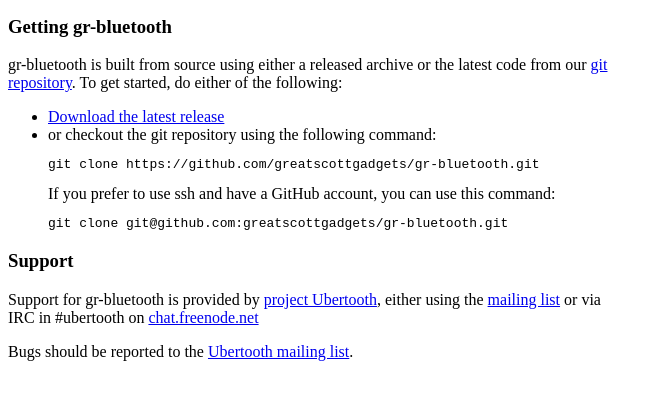
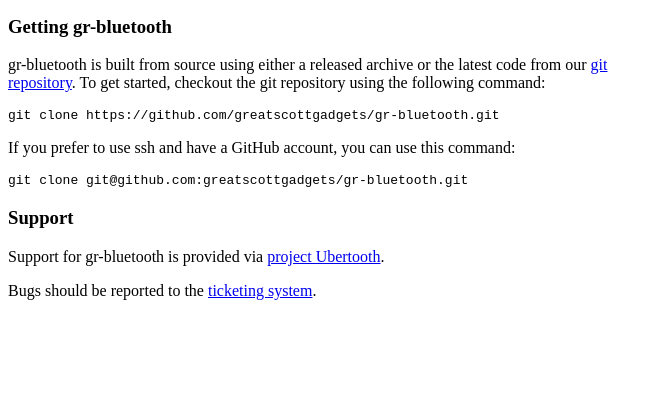
Before and after one commit to greatscottgadgets/gr-bluetooth, a plain HTML site: page doc/web/index.html in a window 1280 px wide. Shown: the part 155-554 px from the top of the page, without its empty margins (0-661 px from the left). Drawn offline with Linux system fonts and the light colour scheme.

Commit message:
doc: remove old links to Freenode and SourceForge

```diff
--- a/doc/web/index.html
+++ b/doc/web/index.html
@@ -16,26 +16,15 @@
 <h3>Getting gr-bluetooth</h3>
 <p>gr-bluetooth is built from source using either a released archive or the
 latest code from our <a href="https://github.com/greatscottgadgets/gr-bluetooth">git repository</a>.
-To get started, do either of the following:</p>
-<ul>
-<li><a href="http://sourceforge.net/projects/gr-bluetooth/files/latest/download?source=files">
-Download the latest release</a></li>
-<li>or checkout the git repository using the following command:
-<pre>git clone https://github.com/greatscottgadgets/gr-bluetooth.git</pre></li>
-<li style="list-style-type:none">If you prefer to use ssh and have a GitHub
-account, you can use this command:
-<pre>git clone git@github.com:greatscottgadgets/gr-bluetooth.git</pre></li>
-
-</ul>
+To get started, checkout the git repository using the following command:</p>
+<pre>git clone https://github.com/greatscottgadgets/gr-bluetooth.git</pre>
+<p>If you prefer to use ssh and have a GitHub account, you can use this command:</p>
+<pre>git clone git@github.com:greatscottgadgets/gr-bluetooth.git</pre>
 
 <h3>Support</h3>
-<p>Support for gr-bluetooth is provided by
-<a href="http://ubertooth.sourceforge.net/">project Ubertooth</a>, either using
-the <a href="https://lists.sourceforge.net/lists/listinfo/ubertooth-general">
-mailing list</a> or via IRC in #ubertooth on
-<a href="http://freenode.net/irc_servers.shtml">chat.freenode.net</a></p>
+<p>Support for gr-bluetooth is provided via
+<a href="https://github.com/greatscottgadgets/ubertooth">project Ubertooth</a>.</p>
 <p>Bugs should be reported to the
-<a href="https://lists.sourceforge.net/lists/listinfo/ubertooth-general">
-Ubertooth mailing list</a>.</p>
+<a href="https://github.com/greatscottgadgets/gr-bluetooth/issues">ticketing system</a>.</p>
 </body>
 </html>
```
Also changed, not shown: 3 other files.
